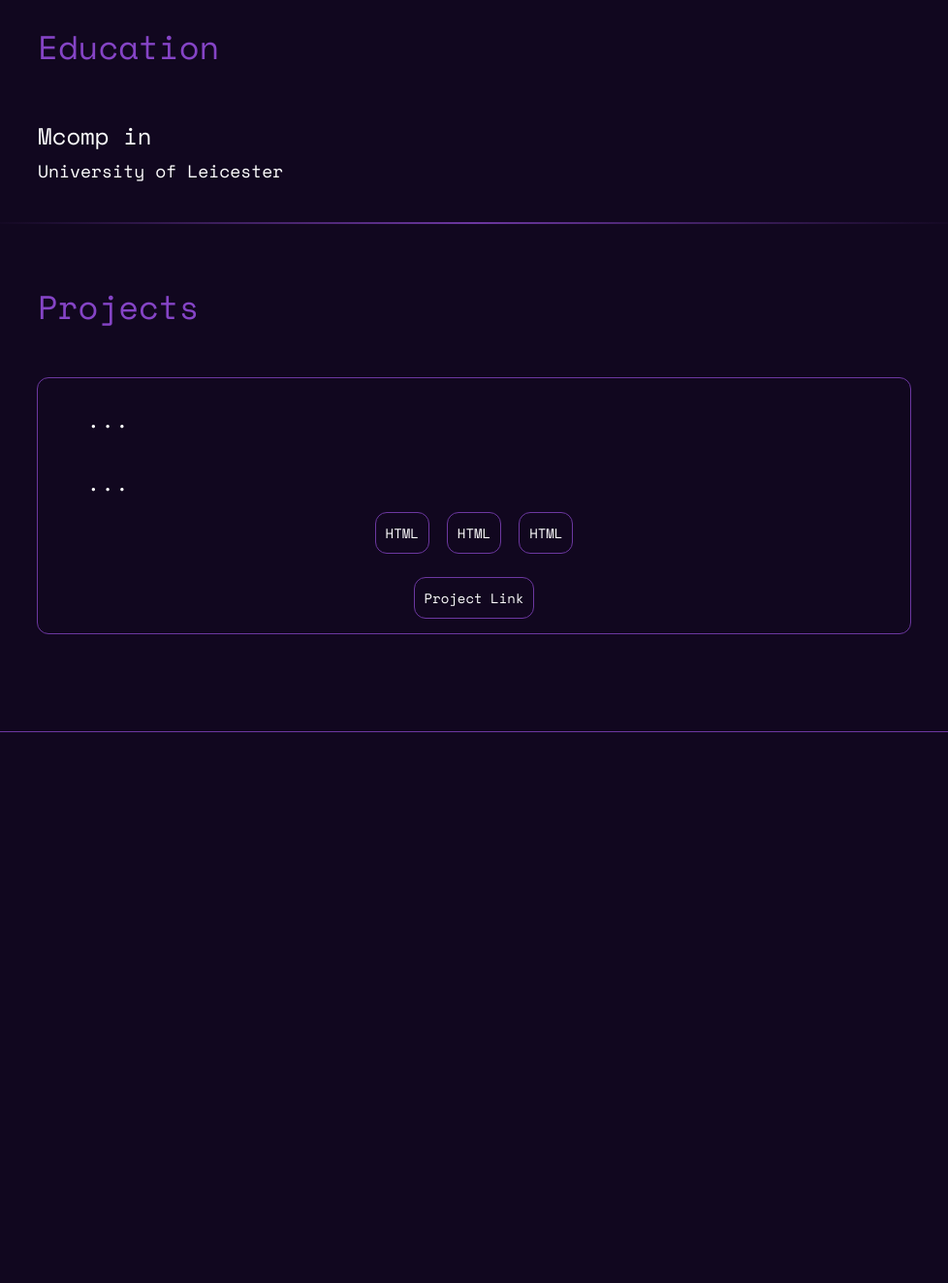
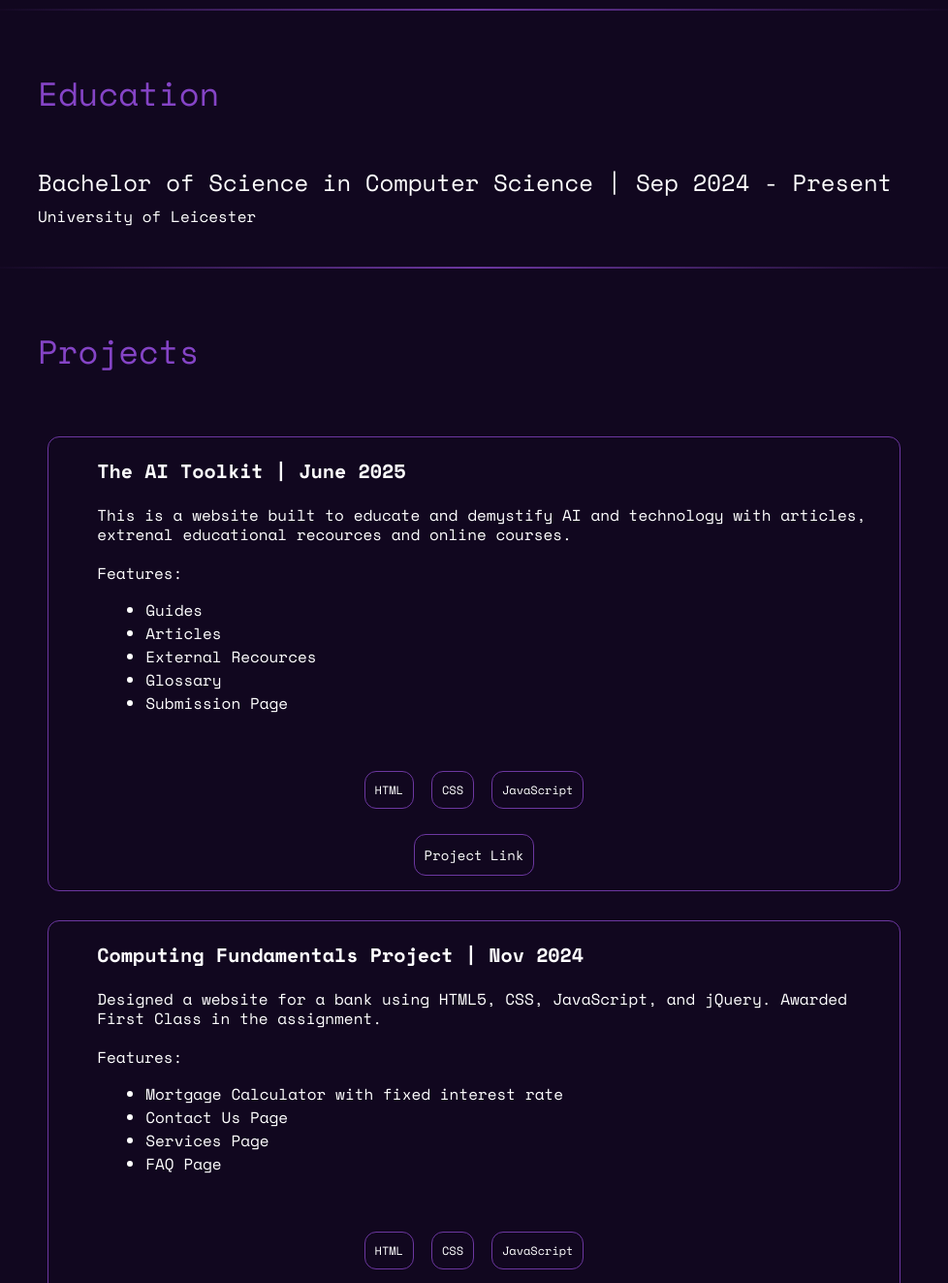
Before and after one commit to subomio7/Portfolio, a plain HTML site: page index.html in a window 1280 px wide. Shown: the part 1143-2466 px from the top of the page at 97% size, without its empty margins (151-1129 px from the left). Before the commit the page ends 2048 px from the top, so only its background shows below. Drawn offline with nearby package versions, Linux system fonts and the light colour scheme.

Commit message:
Updated files

```diff
--- a/index.css
+++ b/index.css
@@ -231,7 +231,7 @@ body{
 }
 
 .education-subtitle{
-    font-size: 18px;
+    font-size: 16px;
     font-family: "Space Mono", monospace;
     font-weight: 400;
     font-style: bold;
@@ -242,6 +242,7 @@ body{
 
 .project-container{
     justify-items: center;
+    padding: 15px;
 }
 .project{
     border: 1px solid #6C37A0;
@@ -250,13 +251,14 @@ body{
     margin-left: 0px;
     display: flex;
     flex-direction: column;
+
 }
 
 
 .project-title{
-    font-size: 24px;
+    font-size: 20px;
     font-family: "Space Mono", monospace;
-    font-weight: 400;
+    font-weight: 800;
     font-style: bold;
     color: #fff;
     padding-left:50px;
@@ -264,20 +266,35 @@ body{
 }
 
 .project-description{
-    font-size: 24px;
+    font-size: 16px;
     font-family: "Space Mono", monospace;
     font-weight: 400;
-    font-style: bold;
+    font-style: normal;
     color: #fff;
     padding-left:50px;
-    margin-bottom: 5px;
+    line-height: 20px;
+    margin-bottom: 0px;
+
+}
+
+ul {
+    padding-left: 100px;
+}
+
+li {
+    color: #fff;
+     font-size: 16px;
+    font-family: "Space Mono", monospace;
+    font-weight: 400;
+    font-style: normal;
+
 }
 
 .language-container{
     display: flex; /* Makes the container a flex container */
     align-items: center;
     height: 60px;/* Center the navbar content horizontally */
-    padding: 0 50px;
+    padding: 0 0px;
     gap: 18px;
     width: fit-content;
     margin: 0 auto;
@@ -290,7 +307,7 @@ body{
 }
 
 .language{
-    font-size: 14px;
+    font-size: 12px;
     font-family: "Space Mono", monospace;
     font-weight: 400;
     font-style: normal;
--- a/index.html
+++ b/index.html
@@ -36,7 +36,7 @@
                 <img src="Images/linkedin-bg.png">
             </a>
 
-            <a href="" class="icon-button">
+            <a href="Extras/Subomi Olusanya CV.pdf" class="icon-button">
                 <img src="Images/cv.png">
             </a>
 
@@ -54,7 +54,7 @@
 
 <section class="about">
     <h2 class="subtitle">About Me</h2>
-    <p class="text">I am an undergraduate student persuing a degree in Computer Science. Founded The AI Toolkit, a website aiming to educate on artificial intelligence, its uses and capabilities.</p>
+    <p class="text">I am an undergraduate student persuing a degree in Computer Science.<br><br> Founded The AI Toolkit, a website aiming to educate on artificial intelligence, its uses and capabilities.</p>
 
     <h2 class="subtitle">Skills</h2>
     <div class="skill-container">
@@ -73,7 +73,7 @@
 
 <section class="education">
     <h1 class="subtitle">Education</h1>
-    <h3 class="education-title">Mcomp in </h3>
+    <h3 class="education-title">Bachelor of Science in Computer Science | Sep 2024 - Present </h3>
     <h4 class="education-subtitle">University of Leicester</h4>
 </section>
 
@@ -84,14 +84,41 @@
 
     <div class="project-container">
         <div class="project">
-            <h3 class="project-title">...</h3>
-            <p class="project-description">...</p>
+            <h3 class="project-title">The AI Toolkit | June 2025 </h3>
+            <p class="project-description">This is a website built to educate and demystify AI and technology with articles, extrenal educational recources and online courses. <br><br> Features: <ul><li>Guides</li><li>Articles</li><li>External Recources</li><li>Glossary</li><li>Submission Page</li></ul></p>
             <div class="language-container">
                 <div class="language">HTML</div>
+                <div class="language">CSS</div>
+                <div class="language">JavaScript</div>
+            </div>
+            <a href="https://github.com/subomio7/AI-Toolkit" class="button-text">Project Link</a>
+        </div>
+    </div>
+
+    <div class="project-container">
+        <div class="project">
+            <h3 class="project-title">Computing Fundamentals Project | Nov 2024</h3>
+            <p class="project-description">Designed a website for a bank using HTML5, CSS, JavaScript, and jQuery. Awarded First Class in the assignment. <br><br>Features: <ul><li>Mortgage Calculator with fixed interest rate</li><li>Contact Us Page</li><li>Services Page</li><li>FAQ Page</li></ul></p>
+            <div class="language-container">
                 <div class="language">HTML</div>
-                <div class="language">HTML</div>
+                <div class="language">CSS</div>
+                <div class="language">JavaScript</div>
             </div>
-            <a href="..." class="button-text">Project Link</a>
+            <a href="https://github.com/subomio7/Bank-website" class="button-text">Project Link</a>
+        </div>
+    </div>
+
+    <div class="project-container">
+        <div class="project">
+            <h3 class="project-title">'Christ's Hospital Science Journal' | Feb 2023-Apr 2024</h3>
+            <p class="project-description">Edited and designed 3 issues of the journal. <br><br>Wrote 5 articles published in the journal: <ul><li>'The future of Sentient Computers'</li><li>'Racism in Machine Learning: Overcoming Bias in Algorithm Development'</li><li>'Diversity in STEM: An interview with Dr Maggie Aderin-Pocock'</li><li>'Racing to Success:An interview with George Imafidon'</li><li>'The Evolution of Coding'</li></ul></p>
+            <div class="language-container">
+                <div class="language">Microsoft Publisher</div>
+                <div class="language">Critical Thinking</div>
+                <div class="language">Analytical Skills</div>
+                <div class="language">Clarity & Consiceness</div>
+            </div>
+            <a href="https://github.com/subomio7/Science-Journal" class="button-text">Project Link</a>
         </div>
     </div>
 </section>
```
Also changed, not shown: 1 other file.
